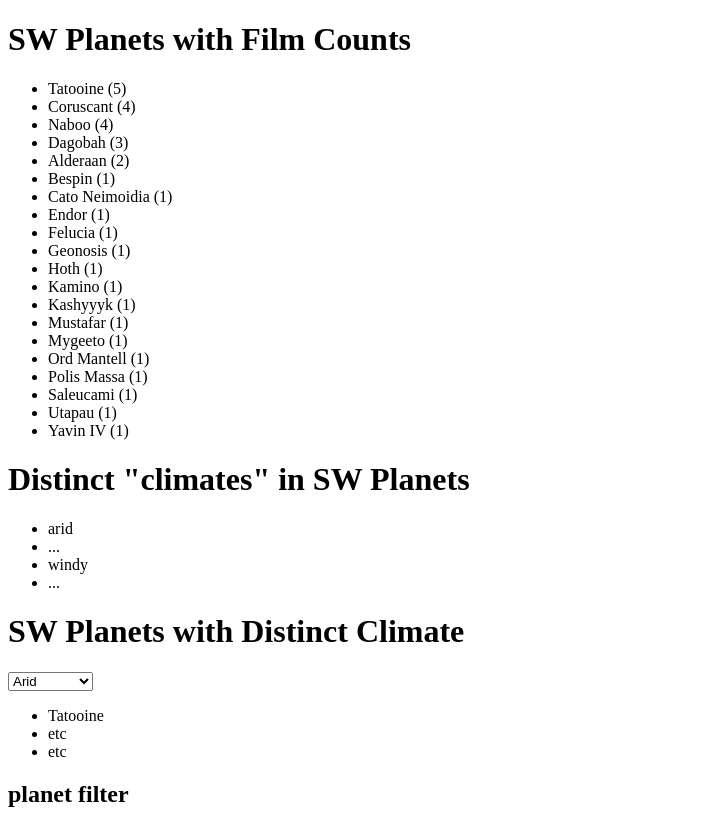
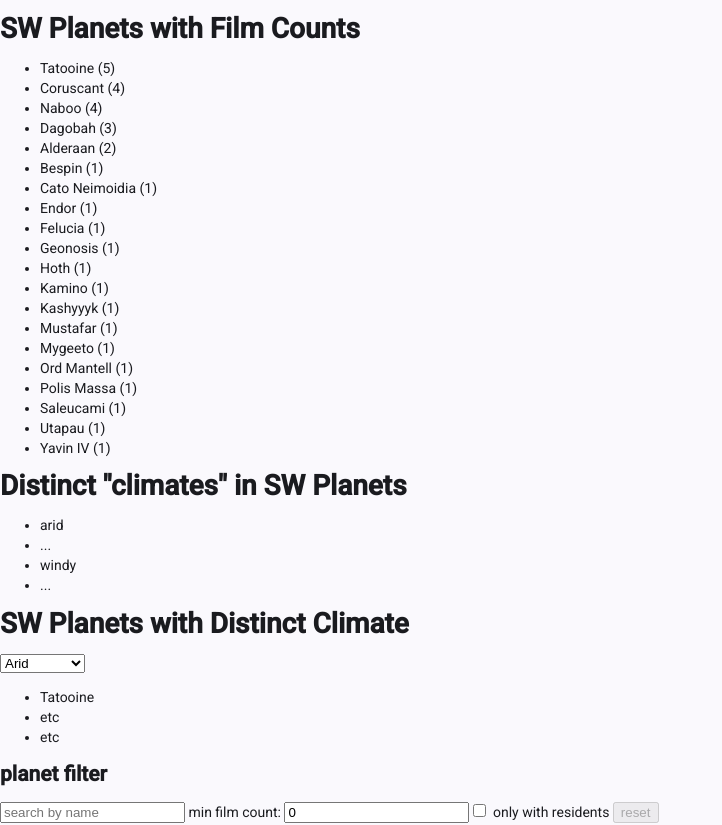
Before and after one commit to 2025-fall-js-frameworks/angular-components, an Angular app: page / in a window 1280 px wide. Shown: the top 825 px of the page, without its empty margins (0-722 px from the left). Built offline with nearby package versions, Linux system fonts and the light colour scheme.

Commit message:
ng add @angular/material

```diff
--- a/angular.json
+++ b/angular.json
@@ -50,6 +50,7 @@
               }
             ],
             "styles": [
+              "src/custom-theme.scss",
               "src/styles.css"
             ]
           },
--- a/package.json
+++ b/package.json
@@ -24,10 +24,12 @@
   },
   "private": true,
   "dependencies": {
+    "@angular/cdk": "~20.2.9",
     "@angular/common": "^20.3.0",
     "@angular/compiler": "^20.3.0",
     "@angular/core": "^20.3.0",
     "@angular/forms": "^20.3.0",
+    "@angular/material": "~20.2.9",
     "@angular/platform-browser": "^20.3.0",
     "@angular/router": "^20.3.0",
     "rxjs": "~7.8.0",
--- /dev/null
+++ b/src/custom-theme.scss
@@ -0,0 +1,35 @@
+
+// Include theming for Angular Material with `mat.theme()`.
+// This Sass mixin will define CSS variables that are used for styling Angular Material
+// components according to the Material 3 design spec.
+// Learn more about theming and how to use it for your application's
+// custom components at https://material.angular.dev/guide/theming
+@use '@angular/material' as mat;
+
+html {
+  @include mat.theme((
+    color: (
+      primary: mat.$azure-palette,
+      tertiary: mat.$blue-palette,
+    ),
+    typography: Roboto,
+    density: 0,
+  ));
+}
+
+body {
+  // Default the application to a light color theme. This can be changed to
+  // `dark` to enable the dark color theme, or to `light dark` to defer to the
+  // user's system settings.
+  color-scheme: light;
+
+  // Set a default background, font and text colors for the application using
+  // Angular Material's system-level CSS variables. Learn more about these
+  // variables at https://material.angular.dev/guide/system-variables
+  background-color: var(--mat-sys-surface);
+  color: var(--mat-sys-on-surface);
+  font: var(--mat-sys-body-medium);
+
+  // Reset the user agent margin.
+  margin: 0;
+}
--- a/src/index.html
+++ b/src/index.html
@@ -6,7 +6,9 @@
 		<base href="/" />
 		<meta name="viewport" content="width=device-width, initial-scale=1" />
 		<link rel="icon" type="image/x-icon" href="favicon.ico" />
-	</head>
+	  <link href="https://fonts.googleapis.com/css2?family=Roboto:wght@300;400;500&display=swap" rel="stylesheet">
+  <link href="https://fonts.googleapis.com/icon?family=Material+Icons" rel="stylesheet">
+</head>
 	<body>
 		<app-root></app-root>
 	</body>
--- a/src/styles.css
+++ b/src/styles.css
@@ -1 +1,4 @@
 /* You can add global styles to this file, and also import other style files */
+
+html, body { height: 100%; }
+body { margin: 0; font-family: Roboto, "Helvetica Neue", sans-serif; }
```
Also changed, not shown: 1 other file (tests, documents, lock files or other folders).
